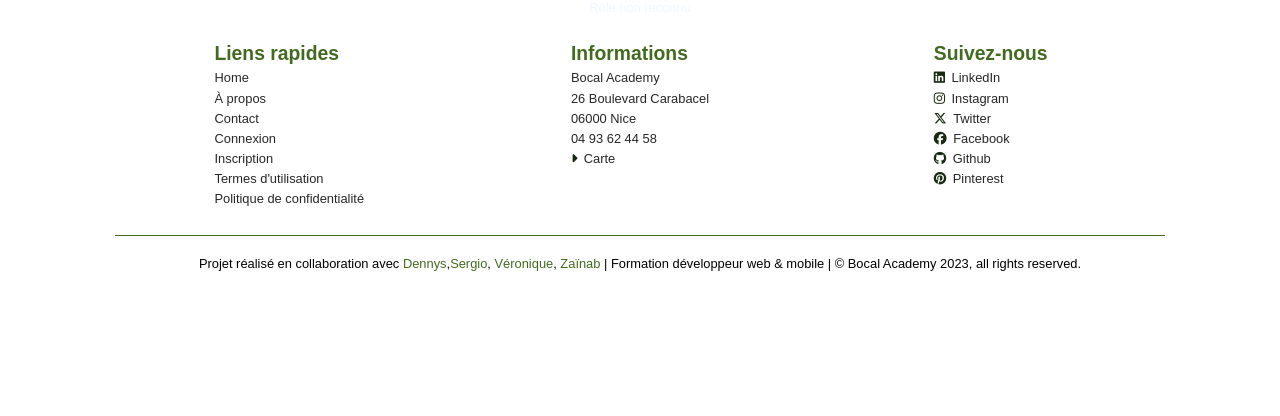
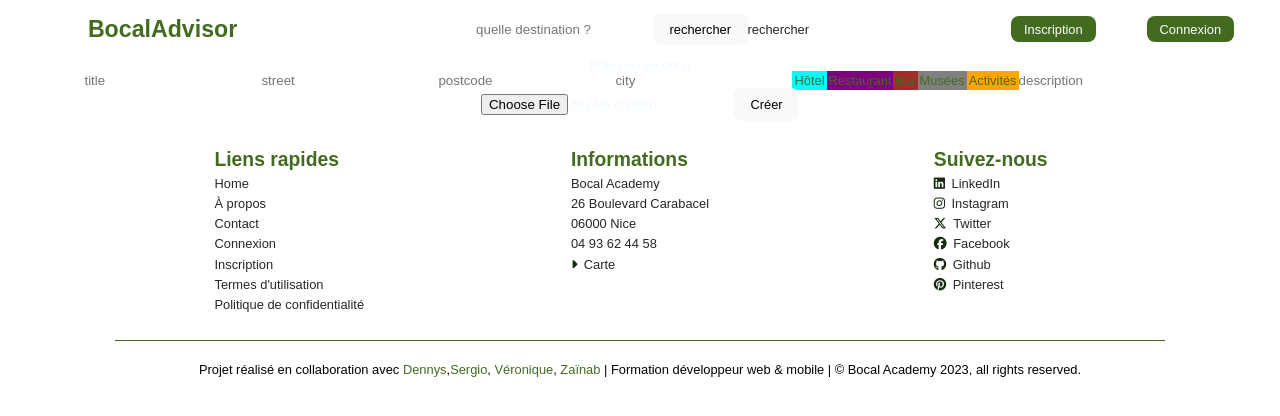
Before and after one commit to vsantidev/Bocal-Advisor-Client, a React (Vite) app: page /dashboard in a window 1280 px wide. Shown: the top 416 px of the page. Built offline with nearby package versions, Linux system fonts and the light colour scheme.

Commit message:
dashboard

```diff
--- a/package.json
+++ b/package.json
@@ -11,6 +11,7 @@
   },
   "dependencies": {
     "react": "^18.2.0",
+    "react-auth-kit": "^3.0.0-alpha.44",
     "react-dom": "^18.2.0",
     "react-router-dom": "^6.20.1"
   },
--- a/src/components/dashboard/dashboard.jsx
+++ b/src/components/dashboard/dashboard.jsx
@@ -1,4 +1,5 @@
 import { useEffect, useState } from "react";
+import CreatePlaces from "../Places/CreatePLaces";
 import './profile.css';
 
 function Dashboard() {
@@ -111,6 +112,10 @@ function Dashboard() {
             onChange={(e) => setUser({...user, password: e.target.value})} />
           </div>
 
+          <button onClick={handleSave} className="saveButton">
+            Sauvegarder
+          </button>
+
           <button onClick={() => setEditing(false)} className="cancelButton">
             Annuler
           </button>
@@ -193,11 +198,17 @@ function Dashboard() {
   };
 
   return (
-    <div>
+    <>
 
+      <div>
       {renderContentBasedOnRole()}
+      </div>
 
-    </div>
+      <div>
+      <CreatePlaces/>
+      </div>
+
+    </>
   );
 };
 
--- a/src/components/dashboard/profil.jsx
+++ b/src/components/dashboard/profil.jsx
@@ -1,8 +1,10 @@
 import Dashboard from "./dashboard";
+import Navbar from "../../layouts/navbar/Navbar";
 
 function Profil(){
     return(
         <div>
+            <Navbar/>
             <Dashboard/>
         </div>
     );
```
Also changed, not shown: 1 other file (tests, documents, lock files or other folders).
